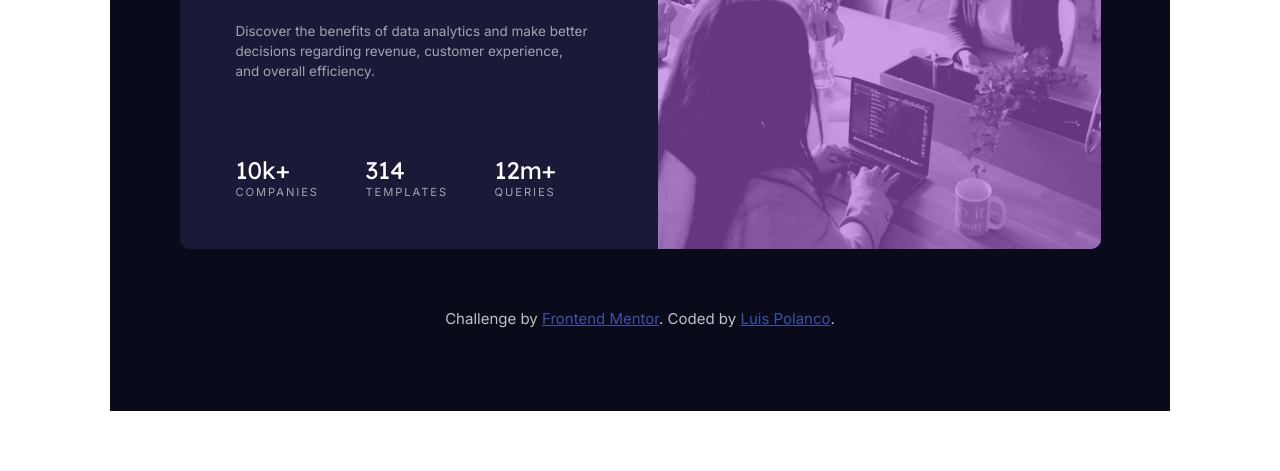
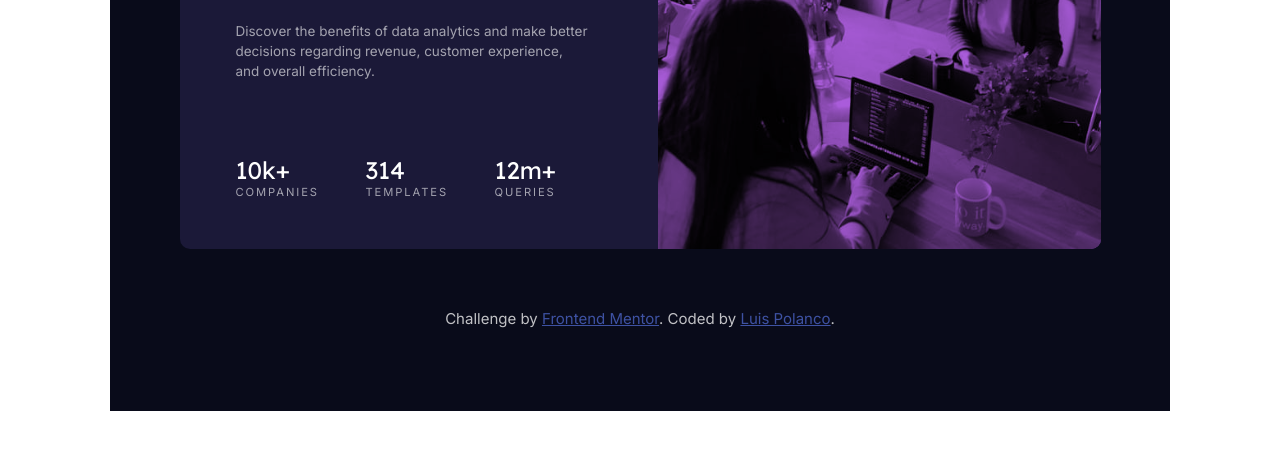
Before and after one commit to luisPolanco25/stats-preview-card, a plain HTML site: page docs/index.html in a window 1280 px wide. Shown: the part 329-800 px from the top of the page. Drawn offline with Linux system fonts and the light colour scheme.

Commit message:
mix-blend-mode added to img

```diff
--- a/docs/styles.css
+++ b/docs/styles.css
@@ -97,8 +97,7 @@ main {
     height: 100%;
     width: 100%;
     border-radius: 0px 10px 10px 0px;
-    opacity: 0.4;
-    filter:contrast(122%);
+    mix-blend-mode: multiply;
 }
 
 
```
